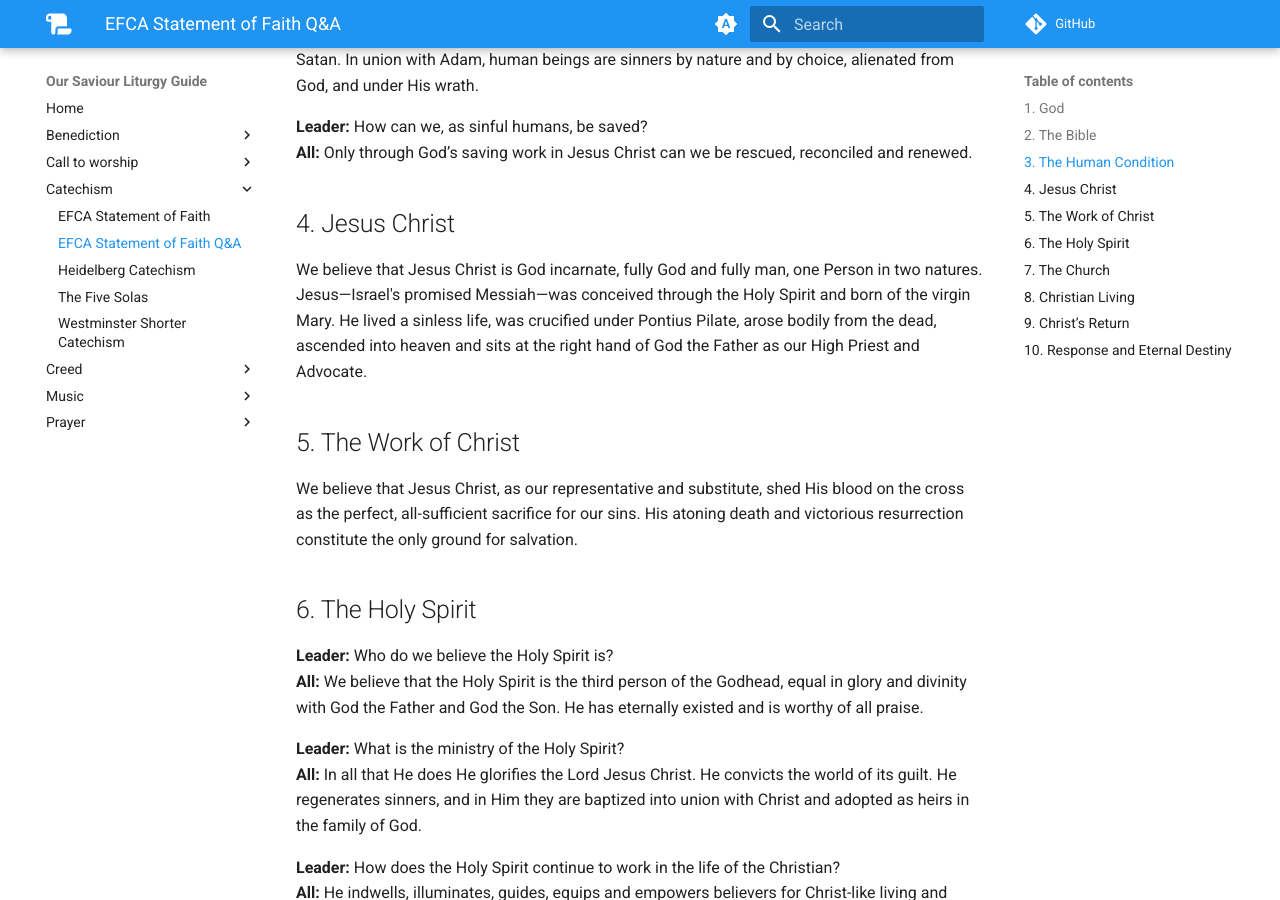
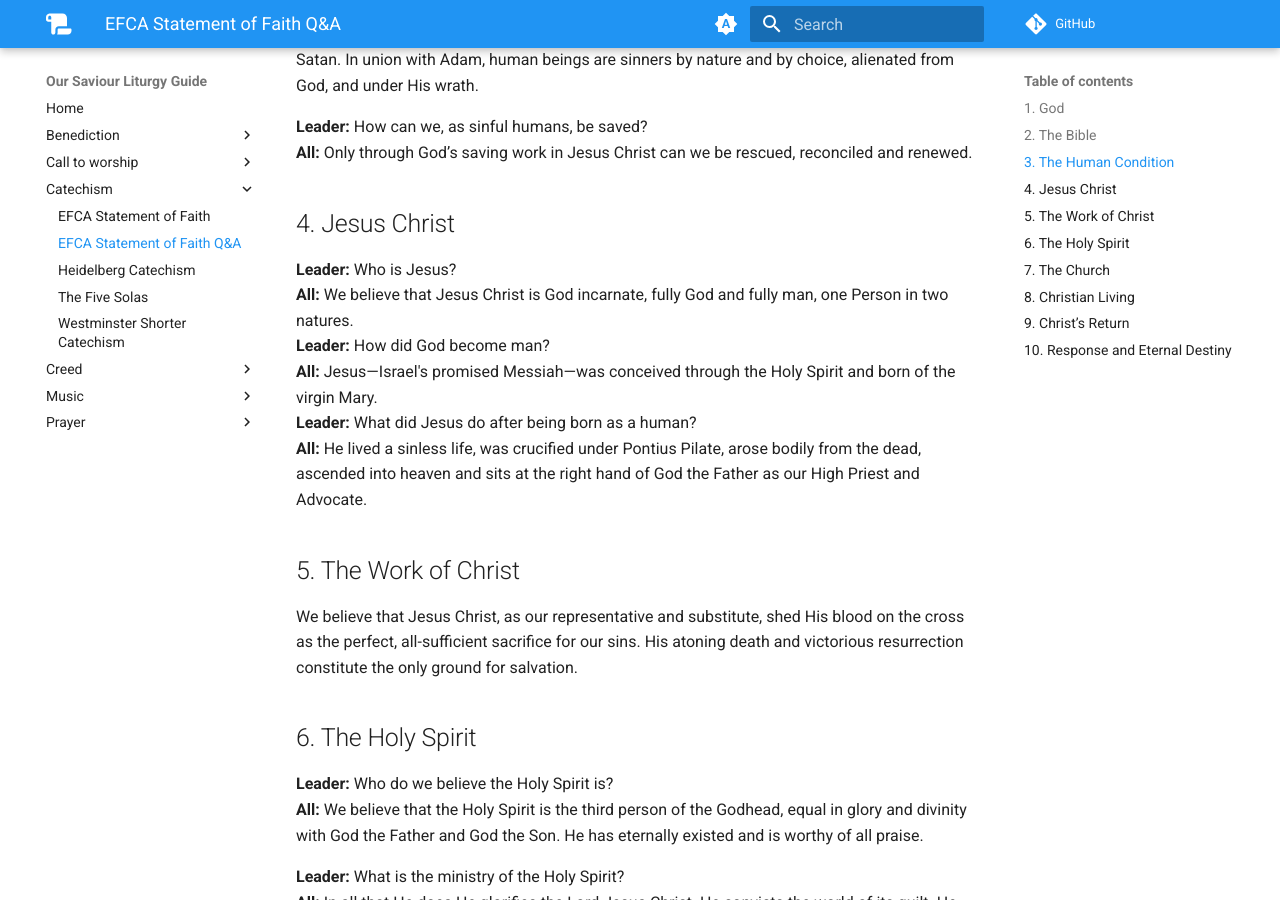
Before and after one commit to timschieck/catechism, an MkDocs documentation site: the page built from docs/catechism/efca-statement-of-faith-q-and-a.md, in a window 1280 px wide and 900 px high, scrolled down 938 px. Built offline with MkDocs 1.6.1 and Material for MkDocs 9.7.7, drawn with Linux system fonts in a browser that asks for light colours; comment, search, counter and statistics services are not loaded.

Commit message:
Add statement 4 to EFCA SOF Q&A

```diff
--- a/docs/catechism/efca-statement-of-faith-q-and-a.md
+++ b/docs/catechism/efca-statement-of-faith-q-and-a.md
@@ -25,7 +25,13 @@ The following has been adapted from the EFCA Statement of Faith (June 9th, 2019)
 **All:** Only through God’s saving work in Jesus Christ can we be rescued, reconciled and renewed.
 
 ## 4. Jesus Christ
-We believe that Jesus Christ is God incarnate, fully God and fully man, one Person in two natures. Jesus—Israel's promised Messiah—was conceived through the Holy Spirit and born of the virgin Mary. He lived a sinless life, was crucified under Pontius Pilate, arose bodily from the dead, ascended into heaven and sits at the right hand of God the Father as our High Priest and Advocate.
+**Leader:** Who is Jesus?
+**All:** We believe that Jesus Christ is God incarnate, fully God and fully man, one Person in two natures.
+**Leader:** How did God become man?
+**All:** Jesus—Israel's promised Messiah—was conceived through the Holy Spirit and born of the virgin Mary.
+**Leader:** What did Jesus do after being born as a human?
+**All:** He lived a sinless life, was crucified under Pontius Pilate, arose bodily from the dead, ascended into heaven and sits at the right hand of God the Father as our High Priest and Advocate.
+
 ## 5. The Work of Christ
 We believe that Jesus Christ, as our representative and substitute, shed His blood on the cross as the perfect, all-sufficient sacrifice for our sins. His atoning death and victorious resurrection constitute the only ground for salvation.
 
```
